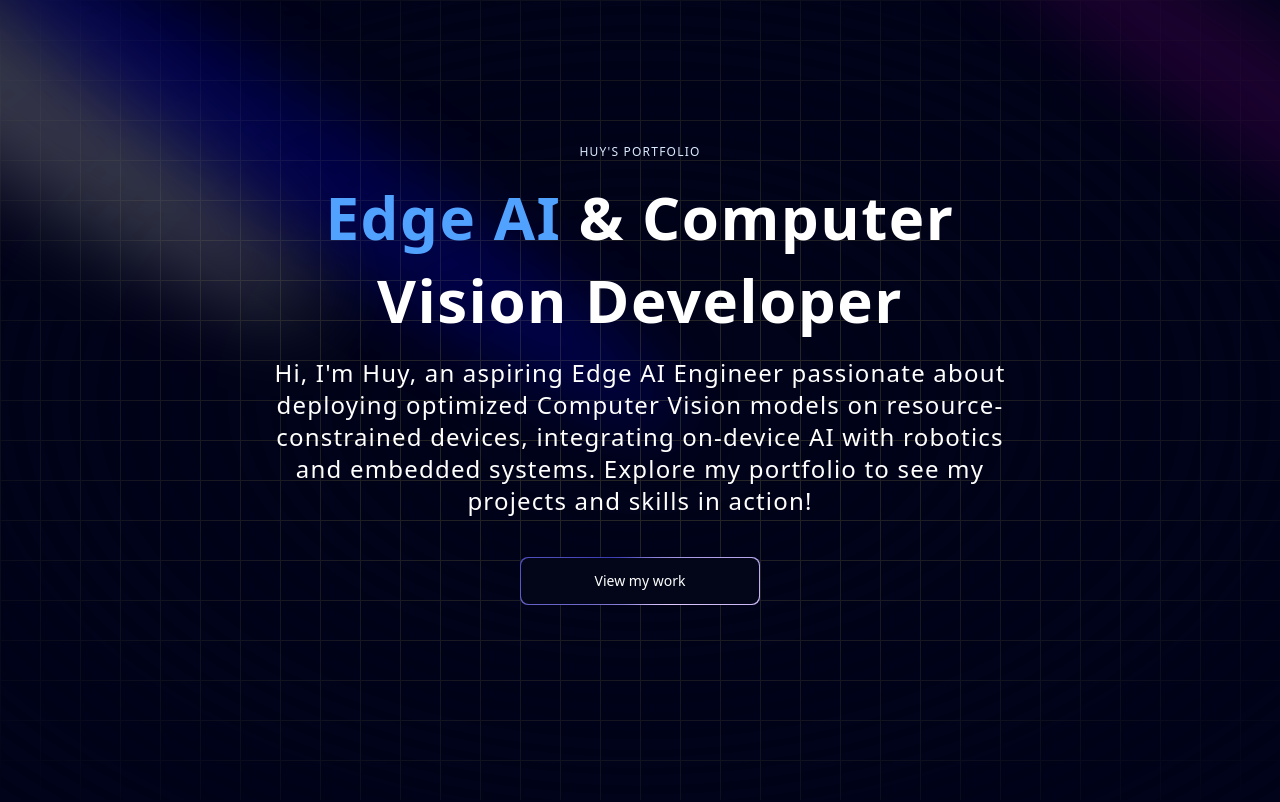
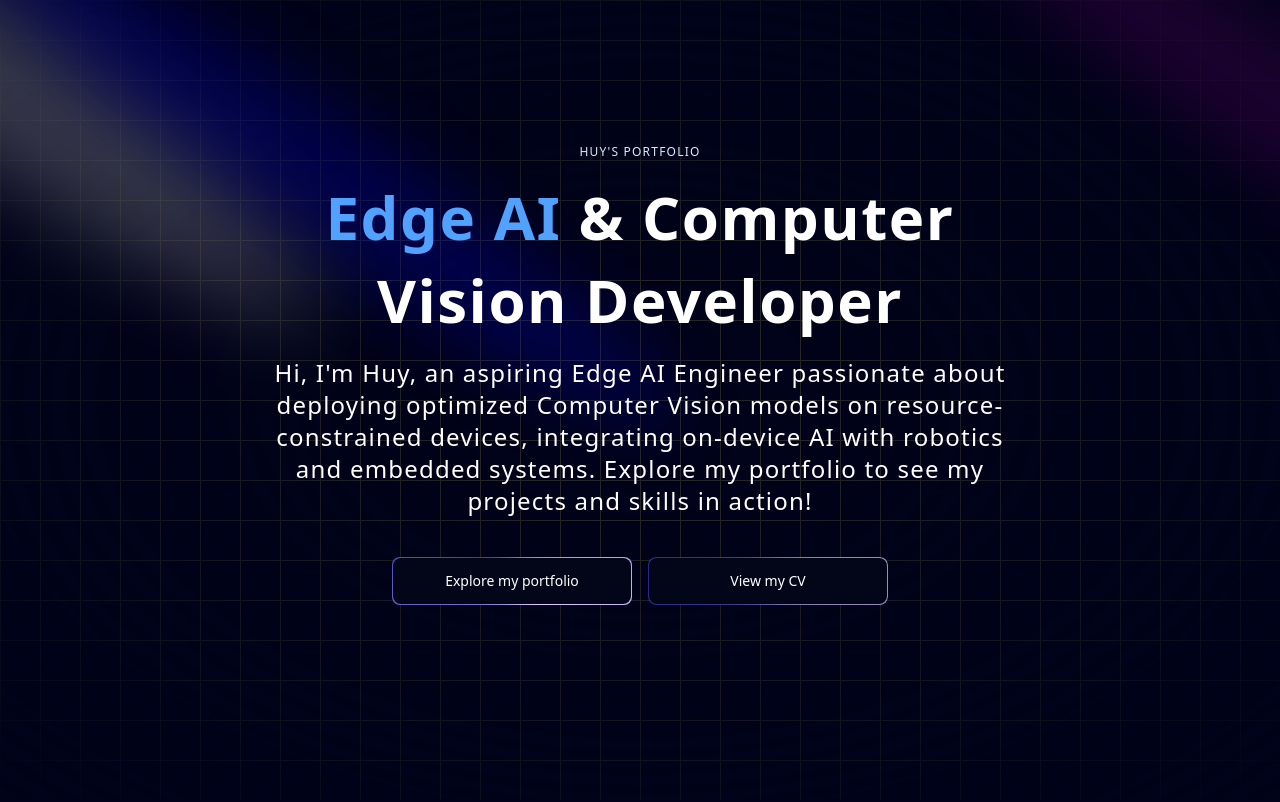
Before and after one commit to HyuOniichan/portfolio, a Next.js app: page / in a window 1280 px wide. Shown: the top 802 px of the page. Built offline with nearby package versions, Linux system fonts and the light colour scheme.

Commit message:
[feat] view CV (pdf)

```diff
--- a/components/Hero.tsx
+++ b/components/Hero.tsx
@@ -2,6 +2,7 @@ import { Spotlight } from './ui/Spotlight'
 import { cn } from '@/lib/utils'
 import { TextGenerateEffect } from './ui/TextGenerateEffect'
 import MagicButton from './ui/MagicButton'
+import Link from 'next/link'
 
 const Hero = () => {
     return (
@@ -59,11 +60,24 @@ const Hero = () => {
                         Explore my portfolio to see my projects and skills in action!
                     </p>
 
-                    <a href='#about'>
-                        <MagicButton
-                            title="View my work"
-                        />
-                    </a>
+                    <div className='flex md:flex-row md:gap-4 flex-col gap-2'>
+                        <Link href='#about'>
+                            <MagicButton
+                                title="Explore my portfolio"
+                                variant='primary'
+                            />
+                        </Link>
+                        <Link
+                            href='/cv.pdf'
+                            target="_blank"
+                            rel="noopener noreferrer"
+                        >
+                            <MagicButton
+                                title="View my CV"
+                                variant='outline'
+                            />
+                        </Link>
+                    </div>
                 </div>
             </div>
         </div>
--- a/components/ui/MagicButton.tsx
+++ b/components/ui/MagicButton.tsx
@@ -1,3 +1,5 @@
+
+type MagicButtonVariantType = "primary" | "outline";
 
 interface MagicButtonProps {
     title: string;
@@ -5,12 +7,18 @@ interface MagicButtonProps {
     position?: 'left' | 'right';
     handleClick?: () => void;
     otherClasses?: string;
+    variant?: MagicButtonVariantType
 }
 
-const MagicButton = ({ title, icon, position, handleClick, otherClasses }: MagicButtonProps) => {
+const MagicButton = ({ title, icon, position, handleClick, otherClasses, variant = "primary" }: MagicButtonProps) => {
     return (
         <button className="relative w-full inline-flex h-12 overflow-hidden rounded-lg p-px focus:outline-none md:w-60 md:mt-6">
-            <span className="absolute inset-[-1000%] animate-[spin_2s_linear_infinite] bg-[conic-gradient(from_90deg_at_50%_50%,#E2CBFF_0%,#393BB2_50%,#E2CBFF_100%)]" />
+            {variant == "primary" && (
+                <span className="absolute inset-[-1000%] animate-[spin_2s_linear_infinite] bg-[conic-gradient(from_90deg_at_50%_50%,#E2CBFF_0%,#393BB2_50%,#E2CBFF_100%)]" />
+            )}
+            {variant == "outline" && (
+                <span className="absolute inset-0 rounded-lg bg-[conic-gradient(from_90deg_at_50%_50%,#E2CBFF_0%,#393BB2_50%,#E2CBFF_100%)] opacity-70 transition-opacity group-hover:opacity-100" />
+            )}
             <span className={`inline-flex h-full w-full cursor-pointer items-center justify-center rounded-lg bg-slate-950 px-6 text-sm font-medium text-white backdrop-blur-3xl gap-2 ${otherClasses}`}>
                 {position === 'left' && icon}
                 {title}
```
Also changed, not shown: 1 other file (tests, documents, lock files or other folders).
